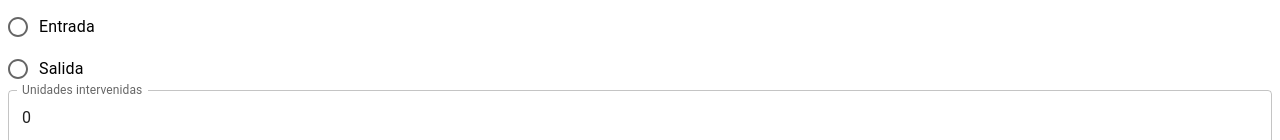
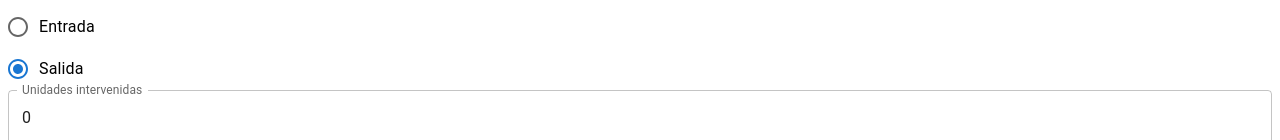
Before and after one commit to dylantopg/selfregistermigrate, a React (Vite) app: page / in a window 1280 px wide. Shown: the part 154-294 px from the top of the page. Built offline with nearby package versions, Linux system fonts and the light colour scheme.

Commit message:
union de ramas radio button y firebase

```diff
--- a/src/App.jsx
+++ b/src/App.jsx
@@ -9,7 +9,7 @@ import {
 } from "@mui/material";
 import * as Yup from "yup";
 import { Formik, Form } from "formik";
-import { db } from "./firebase"; // Assuming you have a Firebase configuration set up
+//import { db } from "./firebase"; // Assuming you have a Firebase configuration set up
 
 export default function App() {
   const [nombreMonitor, setNombreMonitor] = useState("");
@@ -76,7 +76,7 @@ export default function App() {
           />
           <RadioGroup
             aria-labelledby="demo-radio-buttons-group-label"
-            Value={option}
+            value={option}
             name="radio-buttons-group"
             onChange={handleOptionChange}
           >
@@ -85,7 +85,6 @@ export default function App() {
               value="Entrada"
               control={<Radio />}
               label="Entrada"
-              checked={accion === "entrada"}
               onChange={(e) => setAccion(e.target.value)}
             />
             <FormControlLabel
@@ -93,7 +92,6 @@ export default function App() {
               value="Salida"
               control={<Radio />}
               label="Salida"
-              checked={accion === "salida"}
               onChange={(e) => setAccion(e.target.value)}
             />
           </RadioGroup>
```
